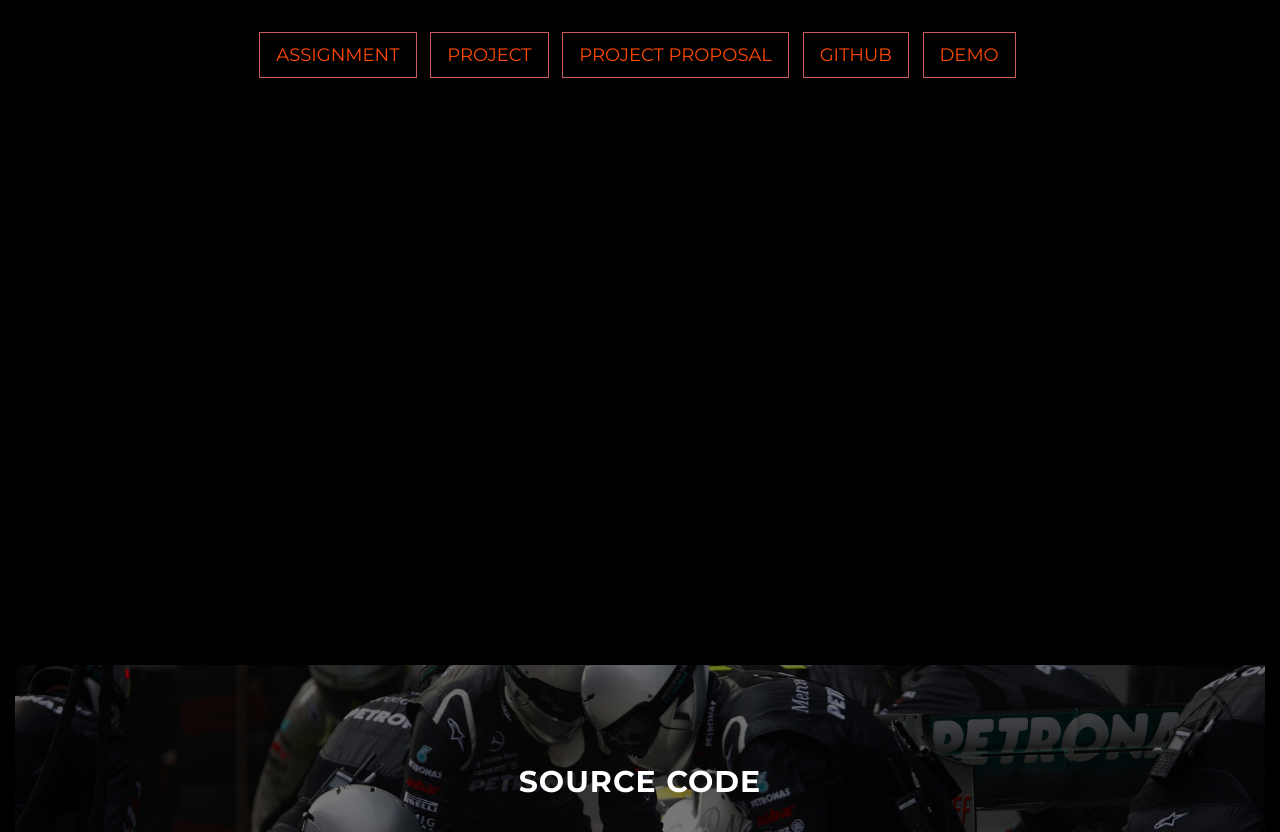
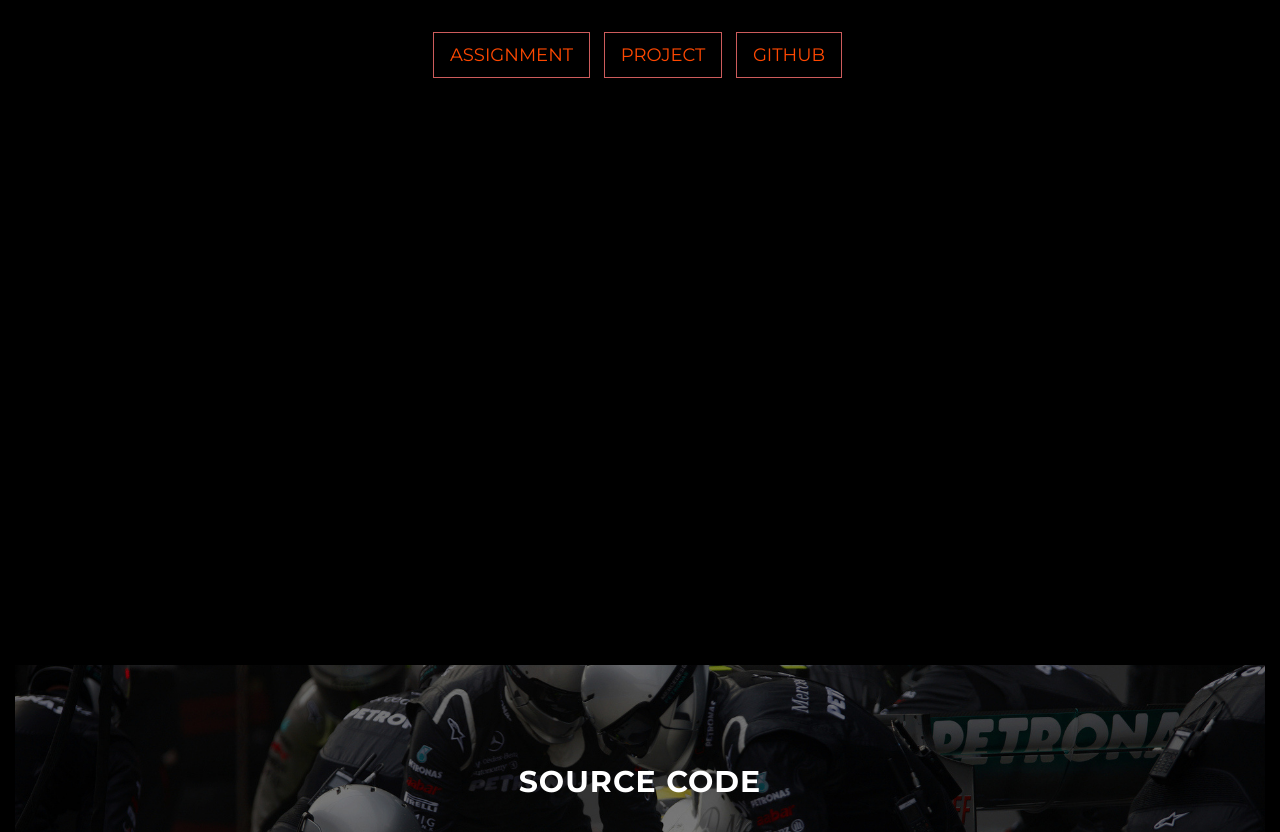
Before and after one commit to subhammittal/mittal-subham-web-dev, a website: page index.html in a window 1280 px wide. Shown: the part 1185-2017 px from the top of the page. Drawn offline with nearby package versions, Linux system fonts and the light colour scheme.

Commit message:
change in index html

```diff
--- a/index.html
+++ b/index.html
@@ -103,10 +103,8 @@
         <div class="row">
             <ul class="list-inline banner-social-buttons">
                 <li><a href="assignment/client/index.html" class="btn btn-default btn-lg">Assignment</a></li>
-                <li><a href="project/client/index.html" class="btn btn-default btn-lg">Project</a></li>
-                <li><a href="https://docs.google.com/document/d/1a15QPdhWnR1VqCIi1u2XxD6BA5t8g7w1QrBW7wjMjr0/edit" class="btn btn-default btn-lg">Project Proposal</a></li>
+                <li><a href="project/index.html" class="btn btn-default btn-lg">Project</a></li>
                 <li><a href="https://github.com/subhammittal/mittal-subham-web-dev" class="btn btn-default btn-lg">GitHub</a></li>
-                <li><a href="https://www.youtube.com/watch?v=5z0hYNvErLY" class="btn btn-default btn-lg">Demo</a></li>
             </ul>
         </div>
 
```
Also changed, not shown: public/index.html (+2 -3 lines).
